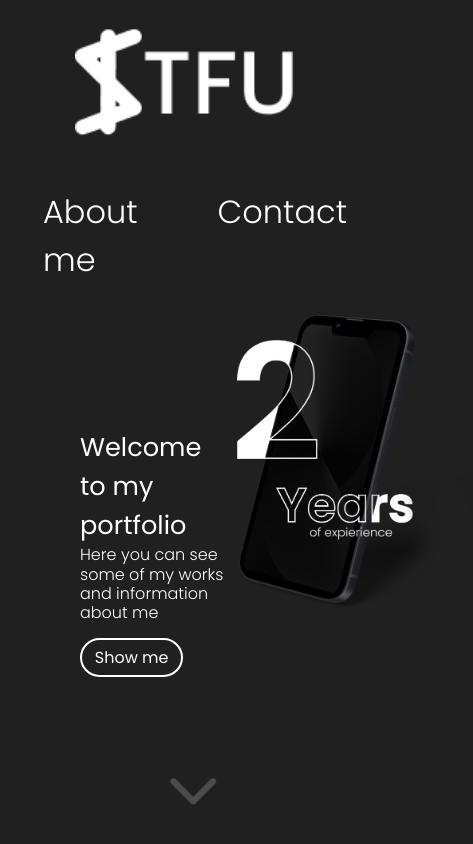
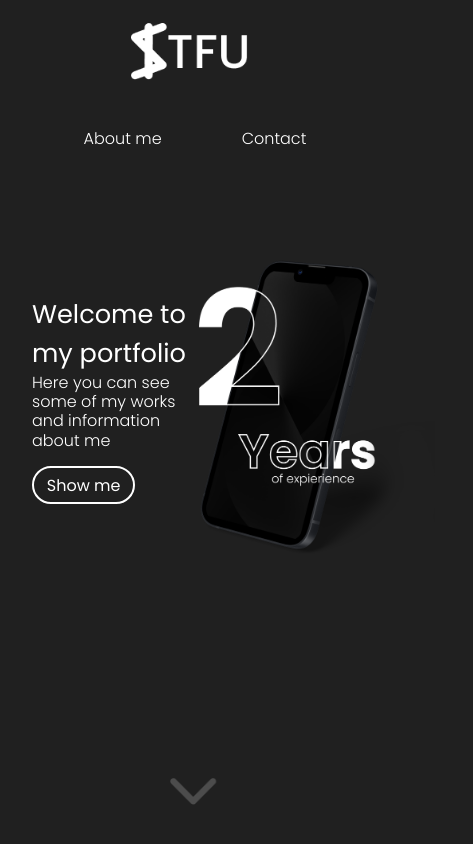
Before and after one commit to k4vve/k4vve.github.io, a plain HTML site: page index.html in a window 390 px wide. Shown: the top 844 px of the page, 473 px wide, since content can reach past the window. Drawn offline with Linux system fonts and the light colour scheme.

Commit message:
Update style.css

```diff
--- a/style.css
+++ b/style.css
@@ -64,6 +64,15 @@ h2 {
     text-decoration: none;
     font-size: 1rem;
     font-weight: 300;
+}
+
+.about-main {
+    height: 100%    ;
+    padding: 0;
+    display: flex;
+    flex-direction: column;
+    align-items: center;
+    width: auto2;
 }
 
 .main-section {
@@ -139,7 +148,7 @@ h2 {
 .work:hover,
 .work > * :hover {
     opacity: 100%;
-    border-radius: 0rem;
+
 }
 
 .work-text {
@@ -164,7 +173,8 @@ h2 {
     max-width: 55rem;
     border-radius: 1.5rem;
     padding: 0 1.5rem;
-    overflow: hidden;
+    margin: 0;
+    /* overflow: hidden; */
 }
 
 .about-text {
@@ -258,13 +268,22 @@ a, a:hover, a:active, a:link {
 }
 
 @media(max-width: 1199px) {
+    body {
+        padding: 0 2rem;
+        overflow: hidden;
+    }
 
     #logo {
-        width: 15rem;
+        width: 7    rem;
+    }
+
+    #phone {
+        margin-top: 5rem;
+        width: clamp(20rem, 60%, 50rem);
     }
 
     .nav-link {
-        font-size: 2rem;
+        font-size: 1rem;
     }
 
     .header{
@@ -290,4 +309,14 @@ a, a:hover, a:active, a:link {
     #phone {
         width: clamp(15rem, 70%, 50rem);
     }
+    main {
+        width: 100%;
+    }
+    .main-right {
+        width: fit-content;
+        flex: 1;
+    }
+    .main-left {
+        flex: 1;
+    }
 }
```
